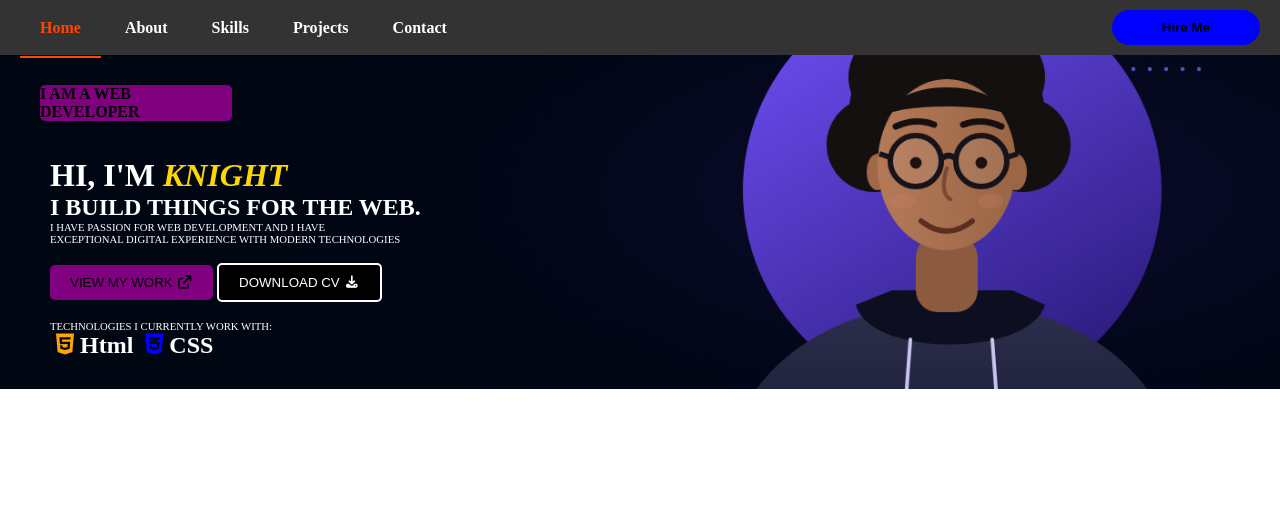
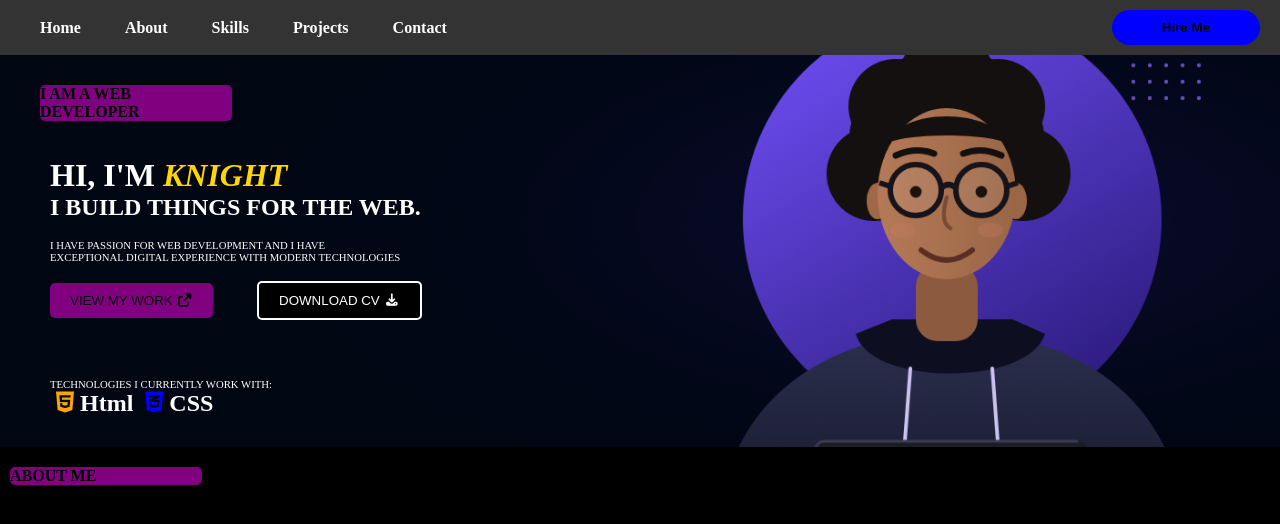
Before and after one commit to knightemmanuel94-pixel/MY-PORTFOLIO2, a plain HTML site: page index.html in a window 1280 px wide. Shown: the top 524 px of the page. Drawn offline with Linux system fonts and the light colour scheme.

Commit message:
new update

```diff
--- a/contacts.css
+++ /dev/null
@@ -1,5 +0,0 @@
-h1{
-    font-size: 200px;
-    color: black;
-    text-align: center;
-}
--- a/index.html
+++ b/index.html
@@ -10,13 +10,13 @@
 <body>
     <div class="navbar">
         <div class="me">
-        <a href="index.html" class="active">Home</a>
+        <a href="i" class="">Home</a>
         <a href="#">About</a>
         <a href="#">Skills</a>
         <a href="#">Projects</a>
         <a href="contacts.html">Contact</a>
         </div>
-        <div class="hireme"><button class="btn1">Hire Me</button></div>
+        <div class="hireme"><button  class="btn1" onclick="window.location.href='hireme.html'">Hire Me</button></div>
     </div>
     <div class="main">
         <div class="flexbox">
@@ -24,13 +24,18 @@
         </div><br><br>
         <div class="body">
             <h1>HI, I'M <i class="name">KNIGHT</i></h1>
-            <h2>I BUILD THINGS FOR THE WEB.</h2>
+            <h2>I BUILD THINGS FOR THE WEB.</h2><br>
             <h6>I HAVE PASSION FOR WEB DEVELOPMENT AND I HAVE</h6>
             <h6>EXCEPTIONAL DIGITAL EXPERIENCE WITH MODERN TECHNOLOGIES</h6><br>
-            <button class="btn2">VIEW MY WORK <i class="fa-solid fa-arrow-up-right-from-square"></i></button> <button class="btn3">DOWNLOAD CV <i class="fa-solid fa-download"></i></button><br><br>
-            <h6>TECHNOLOGIES I CURRENTLY WORK WITH:</h6>
+            <button class="btn2">VIEW MY WORK <i class="fa-solid fa-up-right-from-square"></i></button> <button class="btn3">DOWNLOAD CV <i class="fa-solid fa-download"></i></button><br><br>
+            <h6 class="bb">TECHNOLOGIES I CURRENTLY WORK WITH: <br>
             <h2><i class="fa-brands fa-html5"></i>Html   <i class="fa-brands fa-css3-alt"></i>CSS</h2>
-
+            </h6>
+        </div>
+    </div>
+    <div class="main2">
+        <div class="flexbox">
+            ABOUT ME
         </div>
     </div>
 
--- a/style.css
+++ b/style.css
@@ -16,10 +16,7 @@
     color: white;
     font-weight: 900;
 }
-.me a.active {
-    color: orangered;
-    border-bottom: 2px solid orangered;
-}
+
     .me a:hover {
         color: blue;
         border-bottom: 2px solid orangered;
@@ -44,7 +41,7 @@
     border-radius: 5px;
     margin-left: 10px;
     font-weight: 900;
-    color: black
+    color: black;
 
 }
 .main{
@@ -54,6 +51,9 @@
     background-position: center;
     background-size: cover;
 
+}
+.fa-brands-up-right-from-square{
+    color: white;
 }
 .body{
     color: white;
@@ -71,6 +71,7 @@ h6{
     border: none;
     padding: 10px 20px;
     border-radius: 5px;
+    margin-right: 40px;
 }
 
 .btn2:hover{
@@ -93,3 +94,14 @@ h6{
 .fa-css3-alt{
     color: blue;
 }
+.bb{
+    margin-top: 40px;
+}
+html,body{
+    background-color: black;
+    color: white;
+    min-height: 100%;
+}
+.main2{
+    margin-top: 20px;
+}
```
Also changed, not shown: contacts.html (+3 -1 lines), hireme.html (added, +11 -0 lines).
